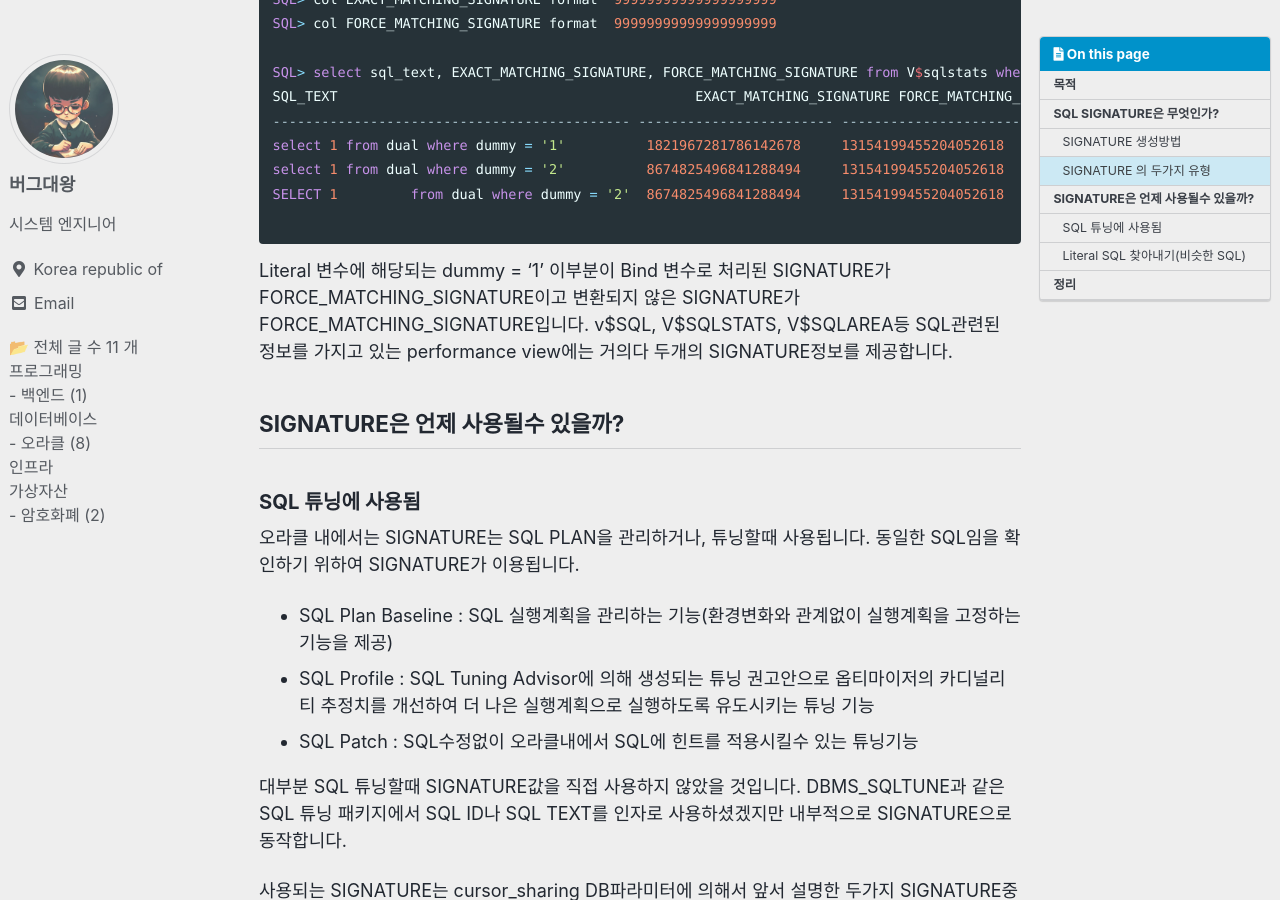
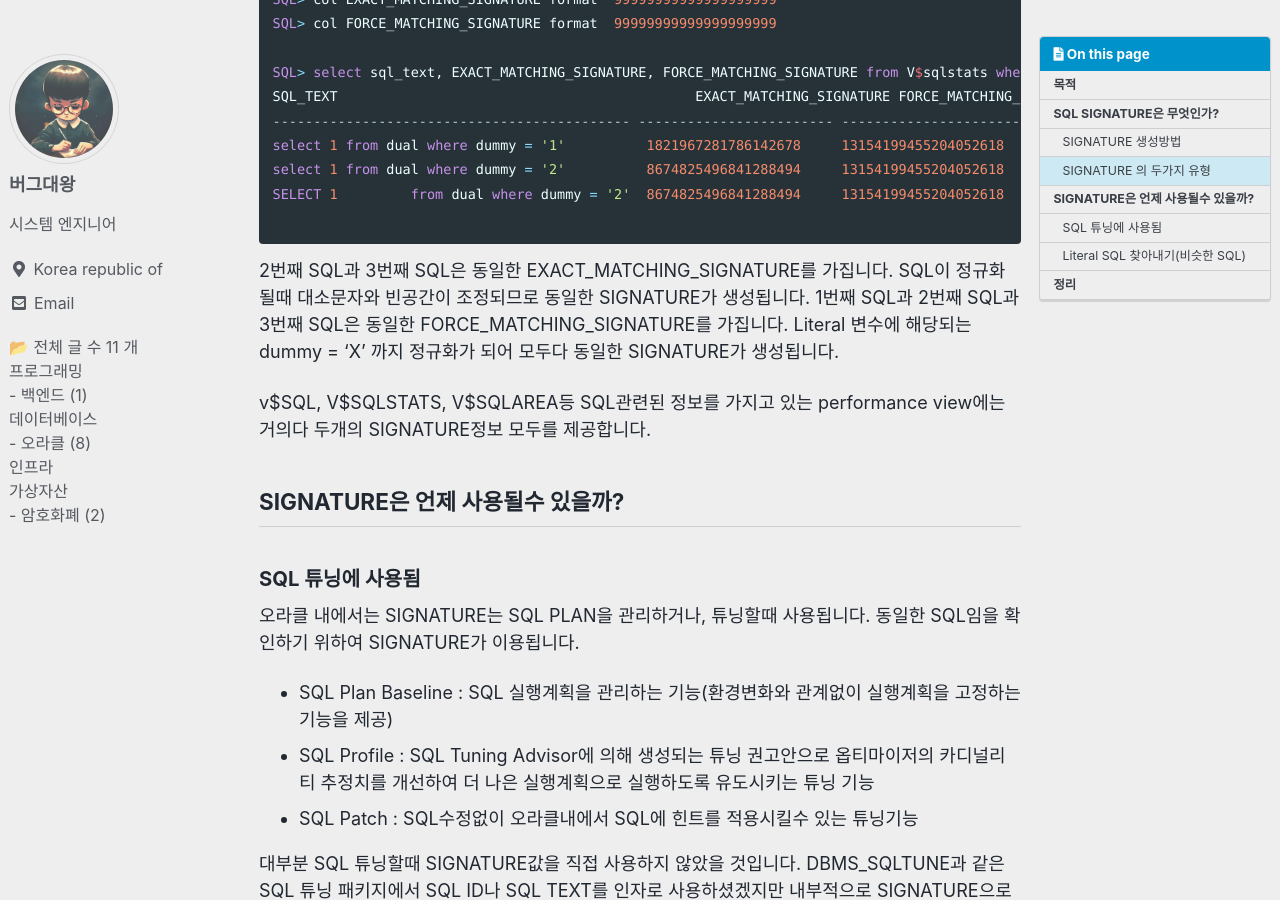
Before and after one commit to kosate/kosate.github.io, a Jekyll site: the page built from _posts/2023-09-13-what-is-the-signature-of-sql.md, in a window 1280 px wide and 900 px high, scrolled down 2097 px. Built offline with Jekyll 4.4.1, drawn with Linux system fonts in a browser that asks for light colours; cached includes are drawn as plain includes; some web fonts are replaced; a script that is not in the unit is left out; comment, search, counter and statistics services are not loaded; some of the changed text lies outside the part shown.

Commit message:
Modify Typo

````diff
--- a/_posts/2023-09-13-what-is-the-signature-of-sql.md
+++ b/_posts/2023-09-13-what-is-the-signature-of-sql.md
@@ -27,9 +27,9 @@
 그래서 SQL TEXT에 정규화(Normalized)과정을 거치면 동일한 SQL로 인식할수 있는 ID를 확인할수 있습니다. 그것이 SIGNATURE입니다.
 
 - SQL TEXT 정규화 방식
-  1. 빈스페이스값도 제거됩니다.
-  2. 리터널 변수는 제외한 SQL TEXT의 나머지부분을 모두 대문자로 변환시킵니다.
-  3. (옵션) 리터널 변수를 바인드변수로 변환합니다.
+  1. 빈스페이스값(White Space) 제거됩니다.
+  2. Literal 변수는 제외한 SQL TEXT의 나머지부분을 모두 대문자로 변환시킵니다.
+  3. (옵션) Literal 변수를 Bind 수로 변환합니다.
 
 ### SIGNATURE 생성방법
 
@@ -81,9 +81,10 @@
 SELECT 1         from dual where dummy = '2'  8674825496841288494     13154199455204052618
 
 ```
+2번째 SQL과 3번째 SQL은 동일한 EXACT_MATCHING_SIGNATURE를 가집니다. SQL이 정규화될때 대소문자와 빈공간이 조정되므로 동일한 SIGNATURE가 생성됩니다.
+1번째 SQL과 2번째 SQL과 3번째 SQL은 동일한 FORCE_MATCHING_SIGNATURE를 가집니다. Literal 변수에 해당되는 dummy = 'X' 까지 정규화가 되어 모두다 동일한 SIGNATURE가 생성됩니다.
 
-Literal 변수에 해당되는 dummy = '1' 이부분이 Bind 변수로 처리된 SIGNATURE가 FORCE_MATCHING_SIGNATURE이고 변환되지 않은 SIGNATURE가 FORCE_MATCHING_SIGNATURE입니다.
-v$SQL, V$SQLSTATS, V$SQLAREA등 SQL관련된 정보를 가지고 있는 performance view에는 거의다 두개의 SIGNATURE정보를 제공합니다.
+v$SQL, V$SQLSTATS, V$SQLAREA등 SQL관련된 정보를 가지고 있는 performance view에는 거의다 두개의 SIGNATURE정보 모두를 제공합니다.
 
 ## SIGNATURE은 언제 사용될수 있을까?
 
````
